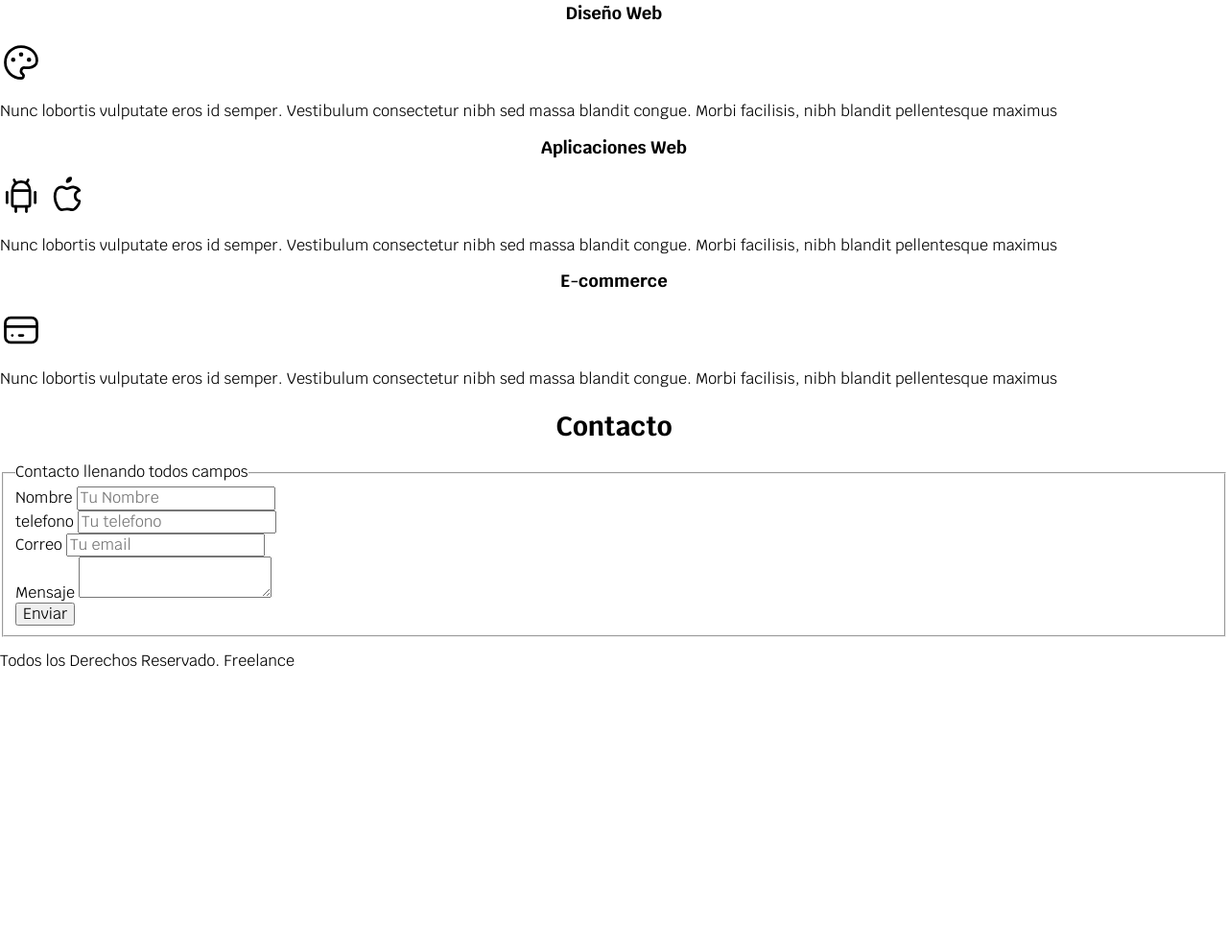
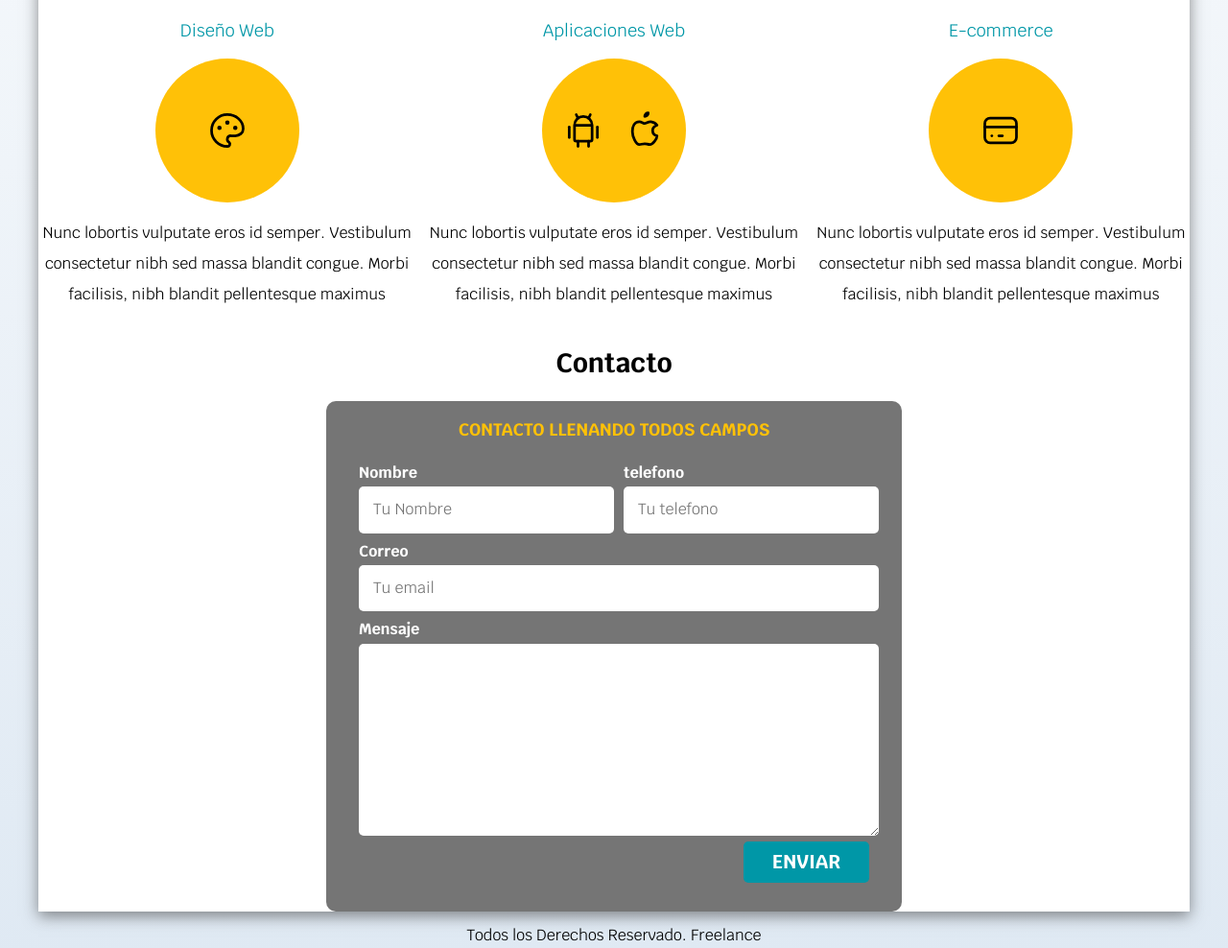
Before and after one commit to marvin-zapeta/freelance, a plain HTML site: page freelancer_inicio/index.html in a window 1280 px wide. Shown: the part 662-1650 px from the top of the page at 96% size. Before the commit the page ends 1376 px from the top, so only its background shows below. Drawn offline with Linux system fonts and the light colour scheme.

Commit message:
casi termino

```diff
--- a/freelancer_inicio/css/styles.css
+++ b/freelancer_inicio/css/styles.css
@@ -4,6 +4,7 @@
     --primario: #FFC107;
     --secundario: #0097A7;
     --gris: #757575;
+    --grisClaro: #DFE9F3;
 
     --fuente-principal: 3.8rem;
 }
@@ -19,6 +20,48 @@ html {
 body {
     font-size: 16px;
     font-family: 'Krub', sans-serif;
+    background-image: linear-gradient(to top, var(--grisClaro) 0%, var(--blanco) 100%);
+ }
+
+
+ .titulo span {
+     font-size: 2rem;
+    }
+
+    .contenedor {
+        max-width: 120rem;
+        margin: 0 auto;
+    }
+
+    .boton {
+        background-color: var(--secundario);
+        color: var(--blanco);
+        padding: 1rem 3rem;
+        margin-top: 3rem;
+        font-size: 2rem;
+        text-decoration: none;
+        text-transform: uppercase;
+        font-weight: bold;
+        border-radius: .5rem;
+        width: 90%;
+        border:none;
+    }
+
+    @media (min-width: 768px) {
+        .boton {
+            width: auto;
+        }
+    }
+    .boton:hover {
+        cursor: pointer;
+    }
+
+    .sombra {
+        -webkit-box-shadow: 0px 5px 15px 0px rgba(61,61,61,0.59);
+        -moz-box-shadow: 0px 5px 15px 0px rgba(61,61,61,0.59);
+        box-shadow: 0px 5px 15px 0px rgba(61,61,61,0.59);
+        background-color: var(--blanco);
+
     }
 
     h1 {
@@ -34,32 +77,19 @@ h1,h2,h3 {
         text-align: center;
     }
 
-.titulo span {
-    font-size: 2rem;
+.w-sm-100 {
+    width: 100%;
 }
-
-.contenedor {
-    max-width: 120rem;
-    margin: 0 auto;
-}
-
-.boton {
-    background-color: var(--sescundario);
-    color: var(--blanco);
-    padding: 1rem 3rem;
-    margin-top: 3rem;
-    font-size: 2rem;
-    text-decoration: none;
-    text-transform: uppercase;
-    font-weight: bold;
-    border-radius: .5rem;
-    width: 90%;
-}
-
 @media (min-width: 768px) {
-    .boton {
+    .w-sm-100 {
         width: auto;
     }
+}
+.flex {
+    display: flex;
+}
+.alinear-derecha {
+    justify-content: flex-end;
 }
 
 .nav-bg {
@@ -99,6 +129,7 @@ h1,h2,h3 {
     background-size: cover;
     height: 450px;
     position: relative;
+    margin-bottom: 2rem;
 }
 .contenido-hero {
     position: absolute;
@@ -121,3 +152,98 @@ h1,h2,h3 {
     display: flex;
     align-items: flex-end;
 }
+
+@media (min-width: 768px) {
+    .servicios {
+        display: grid;
+        grid-template-columns: repeat(3, 1fr);
+        column-gap: 1rem;
+    }
+}
+
+.servicio {
+    display: flex;
+    flex-direction: column;
+    align-items: center;
+}
+.servicio h3 {
+    color: var(--secundario);
+    font-weight: normal;
+}
+.servicio p {
+    line-height: 2;
+    text-align: center;
+}
+.servicio .iconos {
+    height: 15rem;
+    width: 15rem;
+    background-color: var(--primario);
+    border-radius: 50%;
+    display: flex;
+    justify-content: space-evenly;
+    align-items: center;
+}
+
+/*contacto*/
+.formulario {
+    background-color: var(--gris);
+    width: min(60rem, 100%); /**utilizar el valor mas peque */
+    margin: 0 auto;
+    padding: 2rem;
+    border-radius: 1rem;
+
+}
+
+.formulario fieldset {
+    border: none;
+}
+.formulario legend {
+    text-align: center;
+    font-size: 1.8rem;
+    text-transform: uppercase;
+    font-weight: 700;
+    margin-bottom: 2rem;
+    color: var(--primario);
+}
+
+@media (min-width:768px ) {
+    .contenedor-campos {
+        display: grid;
+        grid-template-columns: 50% 50%;
+        grid-template-rows: auto auto 20rem;
+        column-gap: 1rem;
+    }
+
+    .campo:nth-child(3),
+    .campo:nth-child(4) {
+        grid-column: 1 / 3;
+    }
+}
+
+.contenedor-campos {
+    display: grid;
+}
+.campo {
+    margin-bottom: 1rem;
+}
+.campo label {
+    color: var(--blanco);
+    font-weight: bold;
+    margin-bottom: .5rem;
+    display: block;
+}
+.campo textarea {
+    height: 20rem;
+}
+
+.input-text {
+    width: 100%;
+    border:none;
+    padding: 1.5rem;
+    border-radius: .5rem;
+}
+
+/* footer */
+.footer {
+    text-align: center;
+}
--- a/freelancer_inicio/index.html
+++ b/freelancer_inicio/index.html
@@ -48,11 +48,13 @@
         </div>
     </section>
 
-    <main>
+    <main class="contenedor sombra">
         <h2>Mis Servicios</h2>
 
-        <section>
+        <div class="servicios">
+        <section class="servicio">
             <h3>Diseño Web</h3>
+            <div class="iconos">
                 <svg xmlns="http://www.w3.org/2000/svg" class="icon icon-tabler icon-tabler-palette" width="44" height="44" viewBox="0 0 24 24" stroke-width="1.5" stroke="#000000" fill="none" stroke-linecap="round" stroke-linejoin="round">
                     <path stroke="none" d="M0 0h24v24H0z" fill="none"/>
                     <path d="M12 21a9 9 0 1 1 0 -18a9 8 0 0 1 9 8a4.5 4 0 0 1 -4.5 4h-2.5a2 2 0 0 0 -1 3.75a1.3 1.3 0 0 1 -1 2.25" />
@@ -60,13 +62,15 @@
                     <circle cx="12" cy="7.5" r=".5" fill="currentColor" />
                     <circle cx="16.5" cy="10.5" r=".5" fill="currentColor" />
                 </svg>
+            </div>
             <p>Nunc lobortis vulputate eros id semper. Vestibulum consectetur nibh sed massa blandit congue. Morbi
                 facilisis, nibh blandit pellentesque maximus</p>
         </section>
 
 
-        <section>
+        <section class="servicio">
             <h3>Aplicaciones Web</h3>
+            <div class="iconos">
             <svg xmlns="http://www.w3.org/2000/svg" class="icon icon-tabler icon-tabler-brand-android" width="44" height="44" viewBox="0 0 24 24" stroke-width="1.5" stroke="currentColor" fill="none" stroke-linecap="round" stroke-linejoin="round">
                 <path stroke="none" d="M0 0h24v24H0z" fill="none"/>
                 <line x1="4" y1="10" x2="4" y2="16" />
@@ -77,18 +81,19 @@
                 <line x1="9" y1="18" x2="9" y2="21" />
                 <line x1="15" y1="18" x2="15" y2="21" />
               </svg>
-
               <svg xmlns="http://www.w3.org/2000/svg" class="icon icon-tabler icon-tabler-brand-apple" width="44" height="44" viewBox="0 0 24 24" stroke-width="1.5" stroke="currentColor" fill="none" stroke-linecap="round" stroke-linejoin="round">
                   <path stroke="none" d="M0 0h24v24H0z" fill="none"/>
                   <path d="M9 7c-3 0 -4 3 -4 5.5c0 3 2 7.5 4 7.5c1.088 -.046 1.679 -.5 3 -.5c1.312 0 1.5 .5 3 .5s4 -3 4 -5c-.028 -.01 -2.472 -.403 -2.5 -3c-.019 -2.17 2.416 -2.954 2.5 -3c-1.023 -1.492 -2.951 -1.963 -3.5 -2c-1.433 -.111 -2.83 1 -3.5 1c-.68 0 -1.9 -1 -3 -1z" />
                   <path d="M12 4a2 2 0 0 0 2 -2a2 2 0 0 0 -2 2" />
                 </svg>
+            </div>
                 <p>Nunc lobortis vulputate eros id semper. Vestibulum consectetur nibh sed massa blandit congue. Morbi
             facilisis, nibh blandit pellentesque maximus</p>
         </section>
 
-        <section>
+        <section class="servicio">
             <h3>E-commerce</h3>
+            <div class="iconos">
                 <svg xmlns="http://www.w3.org/2000/svg" class="icon icon-tabler icon-tabler-credit-card" width="44" height="44" viewBox="0 0 24 24" stroke-width="1.5" stroke="currentColor" fill="none" stroke-linecap="round" stroke-linejoin="round">
                     <path stroke="none" d="M0 0h24v24H0z" fill="none"/>
                     <rect x="3" y="5" width="18" height="14" rx="3" />
@@ -96,48 +101,53 @@
                     <line x1="7" y1="15" x2="7.01" y2="15" />
                     <line x1="11" y1="15" x2="13" y2="15" />
                 </svg>
+            </div>
                 <p>Nunc lobortis vulputate eros id semper. Vestibulum consectetur nibh sed massa blandit congue. Morbi
             facilisis, nibh blandit pellentesque maximus</p>
         </section>
-    </main>
+    </div>
+
 
     <section>
         <h2>Contacto</h2>
-        <form>
+
+        <form class="formulario">
             <fieldset>
                 <legend>Contacto llenando todos campos</legend>
 
-                <div>
+
+            <div class="contenedor-campos">
+                <div class="campo">
                     <label>Nombre</label>
-                    <input type="text" placeholder="Tu Nombre">
+                    <input class="input-text" type="text" placeholder="Tu Nombre">
                 </div>
 
-                <div>
+                <div class="campo">
                     <label>telefono</label>
-                    <input type="tel" placeholder="Tu telefono" >
+                    <input class="input-text" type="tel" placeholder="Tu telefono" >
                 </div>
 
-                <div>
+                <div class="campo">
                     <label>Correo</label>
-                    <input type="email" placeholder="Tu email" >
+                    <input class="input-text" type="email" placeholder="Tu email" >
                 </div>
 
-                <div>
+                <div class="campo">
                     <label>Mensaje</label>
-                    <textarea></textarea>
+                    <textarea class="input-text"></textarea>
+                </div>
             </div>
 
-                <div>
-                    <input type="submit" value="Enviar">
+                <div class="alinear-derecha flex">
+                    <input class="boton w-sm-100" type="submit" value="Enviar">
                 </div>
-
-
-
             </fieldset>
         </form>
     </section>
 
-    <footer>
+    </main>
+
+    <footer class="footer">
         <p>Todos los Derechos Reservado. Freelance</p>
     </footer>
 
```
Lines whose indentation alone changed are shown as unchanged.
